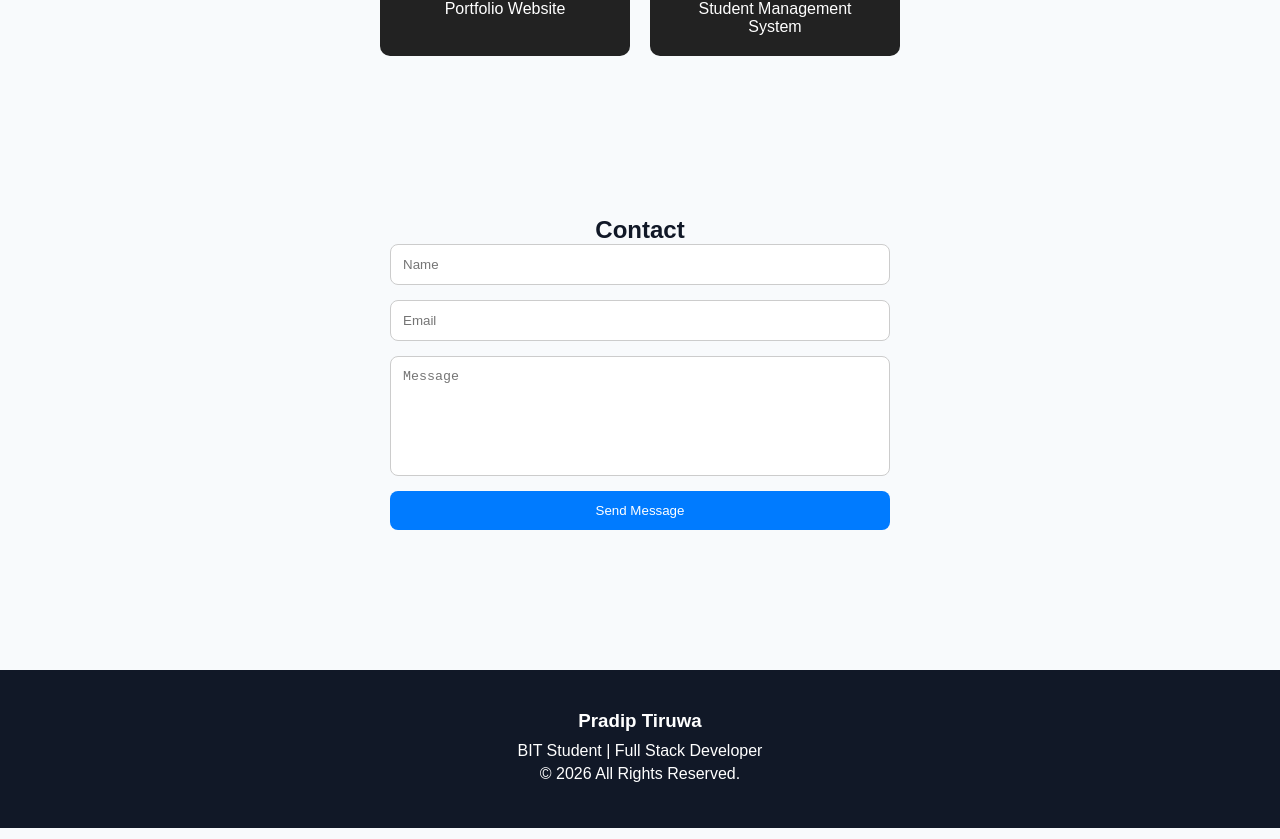
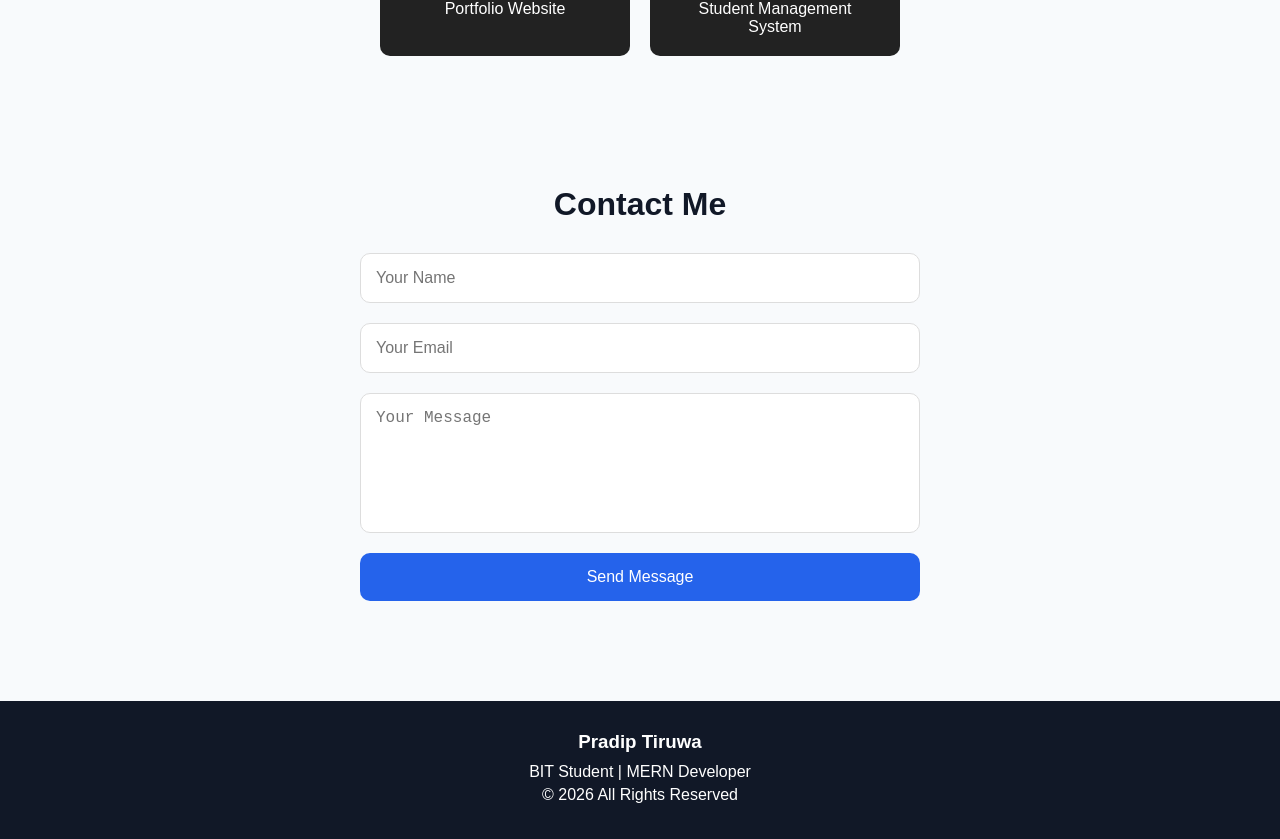
Before and after one commit to Pradiptiruwa/my-portfolio-v2, a React app: page / in a window 1280 px wide. Shown: the part 1458-2297 px from the top of the page. Built offline with nearby package versions, Linux system fonts and the light colour scheme; the HTML template or start-up script is replaced by a standard one.

Commit message:
Updated backend URL

```diff
--- a/package.json
+++ b/package.json
@@ -10,6 +10,7 @@
     "preview": "vite preview"
   },
   "dependencies": {
+    "axios": "^1.18.1",
     "framer-motion": "^12.42.1",
     "react": "^19.2.7",
     "react-dom": "^19.2.7",
--- a/src/components/Contact.css
+++ b/src/components/Contact.css
@@ -1,32 +1,50 @@
 .contact{
-padding:80px 20px;
+
+max-width:600px;
+
+margin:auto;
+
+padding:50px 20px;
+
 text-align:center;
+
+}
+
+.contact h2{
+
+font-size:32px;
+
+margin-bottom:30px;
+
 }
 
 .contact form{
+
 display:flex;
+
 flex-direction:column;
-gap:15px;
 
-max-width:500px;
+gap:20px;
 
-margin:auto;
 }
 
 .contact input,
+
 .contact textarea{
 
-padding:12px;
+padding:15px;
 
-border:1px solid #ccc;
+border:1px solid #ddd;
 
-border-radius:8px;
+border-radius:10px;
+
+font-size:16px;
+
+outline:none;
 
 }
 
 .contact textarea{
-
-height:120px;
 
 resize:none;
 
@@ -34,32 +52,46 @@ resize:none;
 
 .contact button{
 
-padding:12px;
-
-background:#007bff;
+background:#2563eb;
 
 color:white;
 
 border:none;
 
-border-radius:8px;
+padding:15px;
+
+border-radius:10px;
 
 cursor:pointer;
+
+font-size:16px;
+
+transition:0.3s;
 
 }
 
 .contact button:hover{
 
-background:#0056b3;
+background:#1d4ed8;
 
 }
 
-@media(max-width:768px){
+.success{
 
-.contact form{
+color:green;
 
-width:90%;
+margin-top:20px;
+
+font-weight:600;
 
 }
 
+.error{
+
+color:red;
+
+margin-top:20px;
+
+font-weight:600;
+
 }
--- a/src/components/Contact.jsx
+++ b/src/components/Contact.jsx
@@ -1,38 +1,142 @@
+import { useState } from "react";
+import axios from "axios";
 import { motion } from "framer-motion";
 import "./Contact.css";
 
-function Contact(){
+function Contact() {
 
-return(
+  const [formData, setFormData] = useState({
+    name: "",
+    email: "",
+    message: ""
+  });
+
+  const [loading, setLoading] = useState(false);
+  const [success, setSuccess] = useState("");
+  const [error, setError] = useState("");
+
+  const handleChange = (e) => {
+    setFormData({
+      ...formData,
+      [e.target.name]: e.target.value
+    });
+  };
+
+  const handleSubmit = async (e) => {
+
+    e.preventDefault();
+
+    setLoading(true);
+    setSuccess("");
+    setError("");
+
+    try {
+
+      const response = await axios.post(
+        "https://portfolio-backend.onrender.com/api/contact",
+        formData
+      );
+
+      setSuccess(response.data.message);
+
+      setFormData({
+        name: "",
+        email: "",
+        message: ""
+      });
+
+    }
+    catch (err) {
+
+      console.log(err);
+
+      setError(
+        err.response?.data?.message ||
+        err.message ||
+        "Failed to send message"
+      );
+
+    }
+    finally {
+
+      setLoading(false);
+
+    }
+
+  };
+
+  return (
 
     <motion.section
       className="contact"
       id="contact"
-  initial={{ opacity: 0, x: 100 }}
-  whileInView={{ opacity: 1, x: 0 }}
+      initial={{ opacity: 0 }}
+      whileInView={{ opacity: 1 }}
       transition={{ duration: 1 }}
-  viewport={{ once: true }}
     >
-<h2>Contact</h2>
 
-<form>
+      <h2>Contact Me</h2>
 
-<input placeholder="Name"/>
+      <form onSubmit={handleSubmit}>
 
-<input placeholder="Email"/>
+        <input
+          type="text"
+          name="name"
+          placeholder="Your Name"
+          value={formData.name}
+          onChange={handleChange}
+          required
+        />
 
-<textarea placeholder="Message"/>
+        <input
+          type="email"
+          name="email"
+          placeholder="Your Email"
+          value={formData.email}
+          onChange={handleChange}
+          required
+        />
 
-<button>
+        <textarea
+          name="message"
+          placeholder="Your Message"
+          rows="6"
+          value={formData.message}
+          onChange={handleChange}
+          required
+        />
 
-Send Message
+        <button type="submit">
+
+          {loading ? "Sending..." : "Send Message"}
 
         </button>
 
       </form>
 
+      {success && (
+
+        <p className="success">
+
+          {success}
+
+        </p>
+
+      )}
+
+      {error && (
+
+        <p className="error">
+
+          {error}
+
+        </p>
+
+      )}
+
     </motion.section>
-)
+
+  );
 
 }
 
--- a/src/components/Footer.css
+++ b/src/components/Footer.css
@@ -1,6 +1,10 @@
+/*
+
+*/
+
 .footer{
 
-padding:40px;
+padding:30px;
 
 text-align:center;
 
@@ -8,7 +12,7 @@ background:#111827;
 
 color:white;
 
-margin-top:60px;
+margin-top:50px;
 
 }
 
--- a/src/components/Footer.jsx
+++ b/src/components/Footer.jsx
@@ -1,43 +1,66 @@
+// import "./Footer.css";
+// import { motion } from "framer-motion";
+
+// function Footer() {
+//   return (
+
+//     <motion.footer
+//       className="footer"
+
+//       initial={{ opacity: 0, y: 50 }}
+
+//       whileInView={{
+//         opacity: 1,
+//         y: 0
+//       }}
+
+//       transition={{
+//         duration: 1
+//       }}
+
+//       viewport={{
+//         once: true
+//       }}
+//     >
+
+//       <h3>
+//         Pradip Tiruwa
+//       </h3>
+
+//       <p>
+//         BIT Student | Full Stack Developer
+//       </p>
+
+//       <p>
+//         © 2026 All Rights Reserved.
+//       </p>
+
+//     </motion.footer>
+
+//   );
+// }
+
+// export default Footer;
+
+
 import "./Footer.css";
-import { motion } from "framer-motion";
 
 function Footer() {
-  return (
 
-    <motion.footer
-      className="footer"
+return (
 
-      initial={{ opacity: 0, y: 50 }}
+<footer className="footer">
 
-      whileInView={{
-        opacity: 1,
-        y: 0
-      }}
+<h3>Pradip Tiruwa</h3>
 
-      transition={{
-        duration: 1
-      }}
+<p>BIT Student | MERN Developer</p>
 
-      viewport={{
-        once: true
-      }}
-    >
+<p>© 2026 All Rights Reserved</p>
 
-      <h3>
-        Pradip Tiruwa
-      </h3>
+</footer>
 
-      <p>
-        BIT Student | Full Stack Developer
-      </p>
+);
 
-      <p>
-        © 2026 All Rights Reserved.
-      </p>
-
-    </motion.footer>
-
-  );
 }
 
 export default Footer;
```
Also changed, not shown: 1 other file (tests, documents, lock files or other folders). Lines whose indentation alone changed are shown as unchanged.
